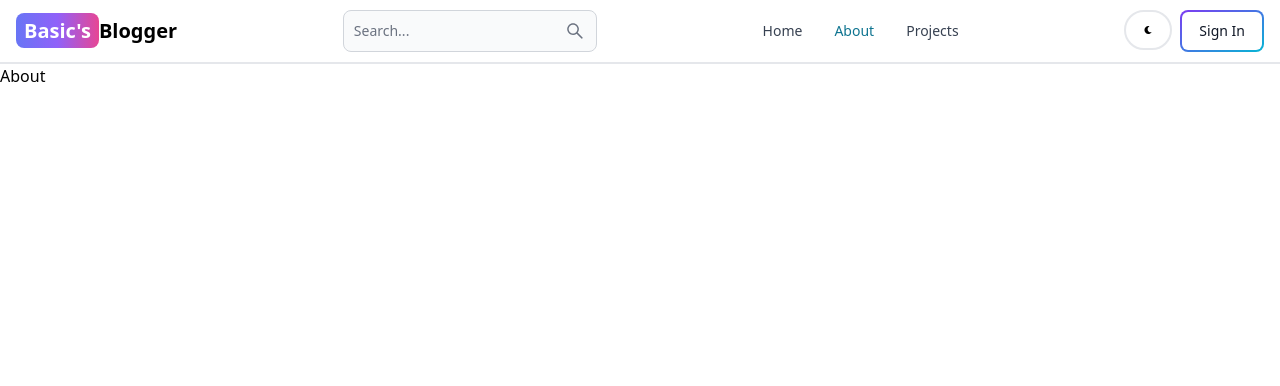
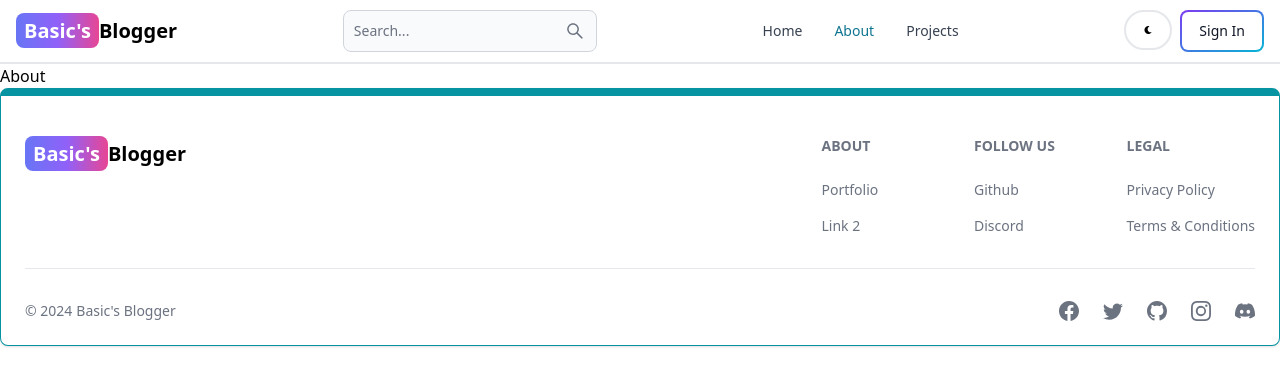
Before and after one commit to RohanBohra8/mern-blog, a React (Vite) app in the folder client/: page /about in a window 1280 px wide. Shown: the top 386 px of the page. Built offline with nearby package versions, Linux system fonts and the light colour scheme.

Commit message:
Create and Added the Footer Component

```diff
--- a/client/src/App.jsx
+++ b/client/src/App.jsx
@@ -7,6 +7,7 @@
 import SignIn from './pages/Signin'
 import Projects from './pages/Projects'
 import Header from './components/Header'
+import { FooterComp } from './components/Footer'
 
 export default function App() {
   return (
@@ -20,6 +21,7 @@
         <Route path="/dashboard" element={<Dashboard />} />
         <Route path="/projects" element={<Projects />} />
       </Routes>
+      <FooterComp />
     </BrowserRouter>
   )
 }
--- /dev/null
+++ b/client/src/components/Footer.jsx
@@ -0,0 +1,67 @@
+import { Footer } from 'flowbite-react'
+import React from 'react'
+import { Link } from 'react-router-dom'
+import { BsFacebook, BsTwitter, BsInstagram, BsGithub, BsDiscord } from 'react-icons/bs'
+
+export const FooterComp = () => {
+  return (
+    <Footer container className='border border-t-8 border-teal-500'>
+        <div className='w-full max-w-7xl mx-auto'>
+            <div className='grid w-full justify-between sm:flex md:grid-cols-1'>
+                <div className='mt-5'>
+                    <Link to="/" className='self-center whitespace-nowrap text-lg sm:text-xl font-semibold dark:text-white'>
+                            <span className='px-2 py-1 bg-gradient-to-r from-indigo-500 via-purple-500 to-pink-500 rounded-lg text-white'>Basic's</span>
+                            Blogger
+                    </Link>
+                </div>
+                <div className="grid grid-cols-2 gap-8 mt-4 sm:grid-cols-3 sm:gap-6">
+                    <div>
+                    <Footer.Title title='About'/>
+                    <Footer.LinkGroup col>
+                        <Footer.Link href='https://www.rohanbohra.me/' target='_blank' rel='noopener noreferrer'>
+                            Portfolio
+                        </Footer.Link>
+                        <Footer.Link href='https://www.rohanbohra.me/' target='_blank' rel='noopener noreferrer'>
+                            Link 2
+                        </Footer.Link>
+                    </Footer.LinkGroup>
+                    </div>
+                    <div>
+                    <Footer.Title title='Follow Us'/>
+                    <Footer.LinkGroup col>
+                        <Footer.Link href='https://www.github.com/RohanBohra8' target='_blank' rel='noopener noreferrer'>
+                            Github
+                        </Footer.Link>
+                        <Footer.Link href='https://www.discord.com/' target='_blank' rel='noopener noreferrer'>
+                            Discord
+                        </Footer.Link>
+                    </Footer.LinkGroup>
+                    </div>
+                    <div>
+                    <Footer.Title title='Legal'/>
+                    <Footer.LinkGroup col>
+                        <Footer.Link href='#'>
+                            Privacy Policy
+                        </Footer.Link>
+                        <Footer.Link href='#'>
+                            Terms &amp; Conditions
+                        </Footer.Link>
+                    </Footer.LinkGroup>
+                    </div>
+                </div>
+            </div>
+            <Footer.Divider />
+            <div className="w-full sm:flex sm:items-center sm:justify-between">
+                <Footer.Copyright href='#' by="Basic's Blogger" year={new Date().getFullYear()}/>
+                <div className="flex gap-6 sm:mt-0 mt-4 sm:justify-center">
+                    <Footer.Icon href='#' icon={BsFacebook}/>
+                    <Footer.Icon href='#' icon={BsTwitter}/>
+                    <Footer.Icon href='#' icon={BsGithub}/>
+                    <Footer.Icon href='#' icon={BsInstagram}/>
+                    <Footer.Icon href='#' icon={BsDiscord}/>
+                 </div>
+            </div>
+        </div>
+    </Footer>
+  )
+}
```
